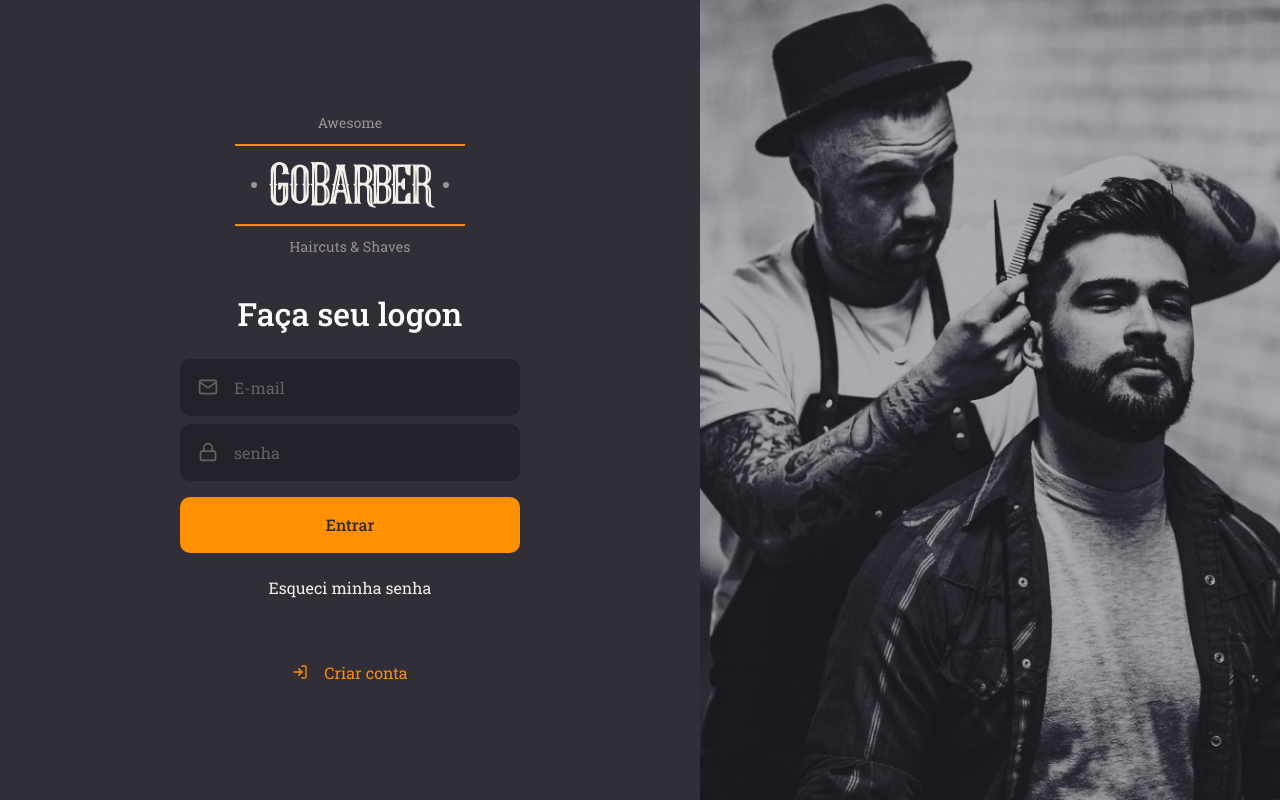
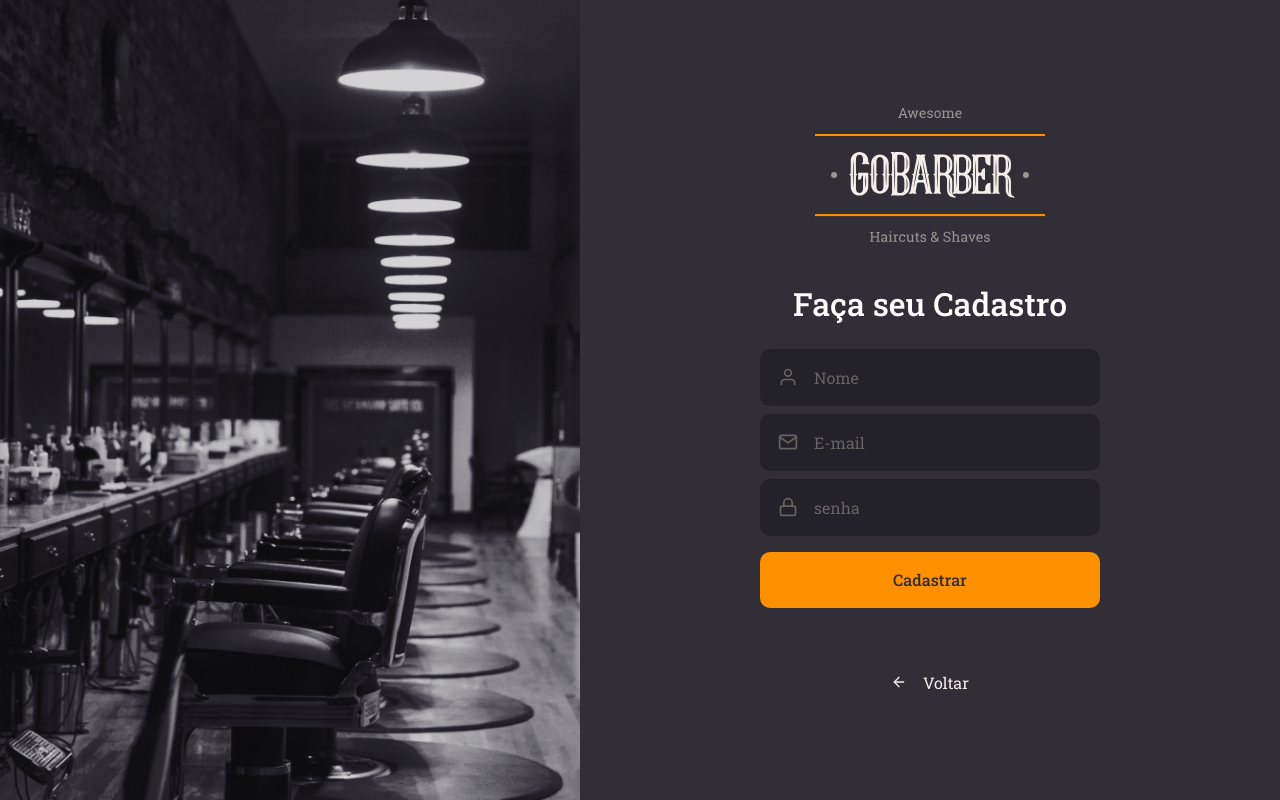
Before and after one commit to cleiver/GoStack11---GoBarber-Web, a React (Create React App) app: page /signup in a window 1280 px wide. Built offline with nearby package versions, Linux system fonts and the light colour scheme.

Commit message:
✨ Register page interface

```diff
--- a/src/App.tsx
+++ b/src/App.tsx
@@ -1,7 +1,7 @@
 import React from 'react';
 
-import SignIn from './pages/SignIn';
+import SignUp from './pages/SignUp';
 
-const App: React.FC = () => <SignIn />;
+const App: React.FC = () => <SignUp />;
 
 export default App;
--- /dev/null
+++ b/src/pages/SignUp/index.tsx
@@ -0,0 +1,37 @@
+import React from 'react';
+import { FiArrowLeft, FiMail, FiUser, FiLock } from 'react-icons/fi';
+import { Container, Content, Background } from './styles';
+
+import logo from '../../assets/logo.svg';
+import Input from '../../components/Input';
+import Button from '../../components/Button';
+
+const SignUp: React.FC = () => (
+  <Container>
+    <Background />
+    <Content>
+      <img src={logo} alt="GoBarber" />
+
+      <form>
+        <h1>Faça seu Cadastro</h1>
+
+        <Input name="name" type="text" placeholder="Nome" icon={FiUser} />
+        <Input name="email" type="text" placeholder="E-mail" icon={FiMail} />
+        <Input
+          name="password"
+          type="password"
+          placeholder="senha"
+          icon={FiLock}
+        />
+        <Button type="submit">Cadastrar</Button>
+      </form>
+
+      <a href="/register">
+        <FiArrowLeft />
+        Voltar
+      </a>
+    </Content>
+  </Container>
+);
+
+export default SignUp;
--- /dev/null
+++ b/src/pages/SignUp/styles.ts
@@ -0,0 +1,65 @@
+import styled from 'styled-components';
+import { shade } from 'polished';
+
+import backgroundImage from '../../assets/sign-up-background.png';
+
+export const Container = styled.div`
+  height: 100vh;
+  display: flex;
+  align-items: stretch;
+`;
+
+export const Content = styled.div`
+  display: flex;
+  flex-direction: column;
+  align-items: center;
+  justify-content: center;
+  width: 100%;
+  max-width: 700px;
+
+  form {
+    margin: 40px 0;
+    width: 340px;
+    text-align: center;
+
+    h1 {
+      margin-bottom: 24px;
+    }
+
+    a {
+      color: #f4ede8;
+      display: block;
+      margin-top: 24px;
+      text-decoration: none;
+      transition: color 0.3s;
+
+      &:hover {
+        color: ${shade(0.2, '#F4EDE8')};
+      }
+    }
+  }
+
+  > a {
+    color: #f4ede8;
+    display: block;
+    margin-top: 24px;
+    text-decoration: none;
+    transition: color 0.3s;
+    display: flex;
+    align-items: center;
+
+    &:hover {
+      color: ${shade(0.2, '#f4ede8')};
+    }
+
+    svg {
+      margin-right: 16px;
+    }
+  }
+`;
+
+export const Background = styled.div`
+  flex: 1;
+  background: url(${backgroundImage}) no-repeat center;
+  background-size: cover;
+`;
```
Also changed, not shown: src/assets/sign-up-background.png (added).
